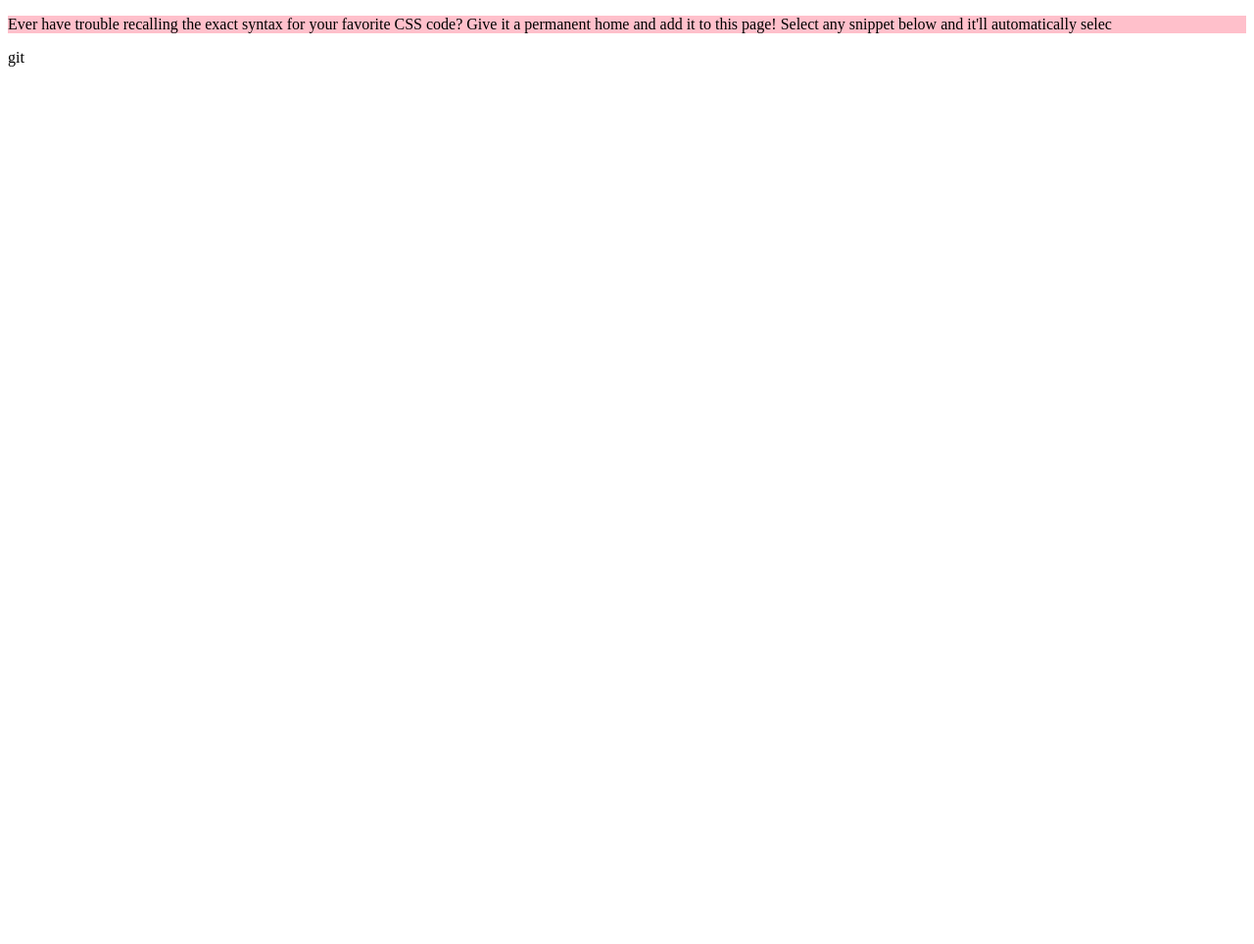
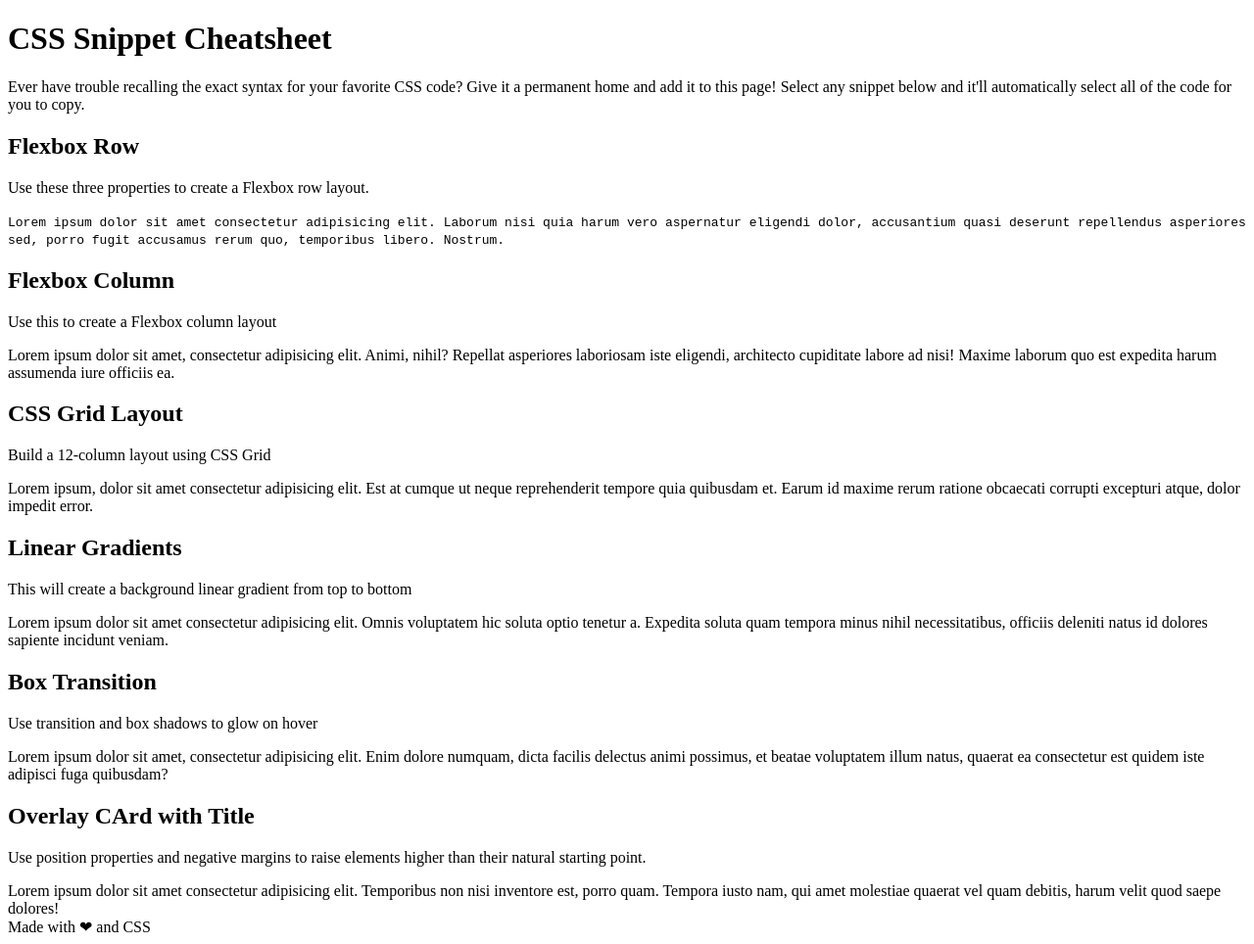
Before and after one commit to priyarizal/02mini-project, a plain HTML site: page Index.html in a window 1280 px wide. Shown: the whole page at 98% size. Before the commit the page ends 800 px from the top, so only its background shows below. Drawn offline with Linux system fonts and the light colour scheme.

Commit message:
Base HTML

```diff
--- a/Assets/Styles.css
+++ b/Assets/Styles.css
@@ -1,3 +1,3 @@
-p {
-    background-color: pink;
+h1 {
+    justify-content: center;
 }
--- a/Index.html
+++ b/Index.html
@@ -10,12 +10,81 @@
 </head>
 
 <body>
-    <p>Ever have trouble recalling the exact syntax for your favorite CSS code? Give it a permanent home and add it to
-        this page! Select any snippet below and it'll automatically selec
+    <header>
+        <h1>CSS Snippet Cheatsheet</h1>
+    </header>
 
+    <p>
+        Ever have trouble recalling the exact syntax for your favorite CSS code? Give it a permanent home and add it to
+        this page! Select any snippet below and it'll automatically select all of the code for you to copy.
     </p>
-    git
 
+    <section>
+        <h2>Flexbox Row</h2>
+        <p>Use these three properties to create a Flexbox row layout.
+        </p>
+        <code>
+            Lorem ipsum dolor sit amet consectetur adipisicing elit. Laborum nisi quia harum vero aspernatur eligendi dolor, accusantium quasi deserunt repellendus asperiores sed, porro fugit accusamus rerum quo, temporibus libero. Nostrum.
+
+        </code>
+    </section>
+    <section>
+        <h2>Flexbox Column</h2>
+        <p>Use this to create a Flexbox column layout
+        </p>
+        <div>
+            Lorem ipsum dolor sit amet, consectetur adipisicing elit. Animi, nihil? Repellat asperiores laboriosam iste
+            eligendi, architecto cupiditate labore ad nisi! Maxime laborum quo est expedita harum assumenda iure
+            officiis ea.
+
+        </div>
+    </section>
+    <section>
+        <h2>CSS Grid Layout</h2>
+        <p>Build a 12-column layout using CSS Grid
+        </p>
+        <div>
+            Lorem ipsum, dolor sit amet consectetur adipisicing elit. Est at cumque ut neque reprehenderit tempore quia
+            quibusdam et. Earum id maxime rerum ratione obcaecati corrupti excepturi atque, dolor impedit error.
+
+        </div>
+    </section>
+    <section>
+        <h2>Linear Gradients</h2>
+        <p>This will create a background linear gradient from top to bottom
+        </p>
+        <div>
+            Lorem ipsum dolor sit amet consectetur adipisicing elit. Omnis voluptatem hic soluta optio tenetur a.
+            Expedita soluta quam tempora minus nihil necessitatibus, officiis deleniti natus id dolores sapiente
+            incidunt veniam.
+
+        </div>
+    </section>
+    <section>
+        <h2>Box Transition</h2>
+        <p>Use transition and box shadows to glow on hover
+        </p>
+        <div>
+
+            Lorem ipsum dolor sit amet, consectetur adipisicing elit. Enim dolore numquam, dicta facilis delectus animi
+            possimus, et beatae voluptatem illum natus, quaerat ea consectetur est quidem iste adipisci fuga quibusdam?
+        </div>
+    </section>
+    <section>
+        <h2>Overlay CArd with Title</h2>
+        <p>Use position properties and negative margins to raise elements higher than their natural starting point.
+        </p>
+        <div>
+            Lorem ipsum dolor sit amet consectetur adipisicing elit. Temporibus non nisi inventore est, porro quam.
+            Tempora iusto nam, qui amet molestiae quaerat vel quam debitis, harum velit quod saepe dolores!
+
+        </div>
+    </section>
+
+    <footer>
+        Made with ❤ and CSS
+
+    </footer>
 </body>
 
 </html>
```
